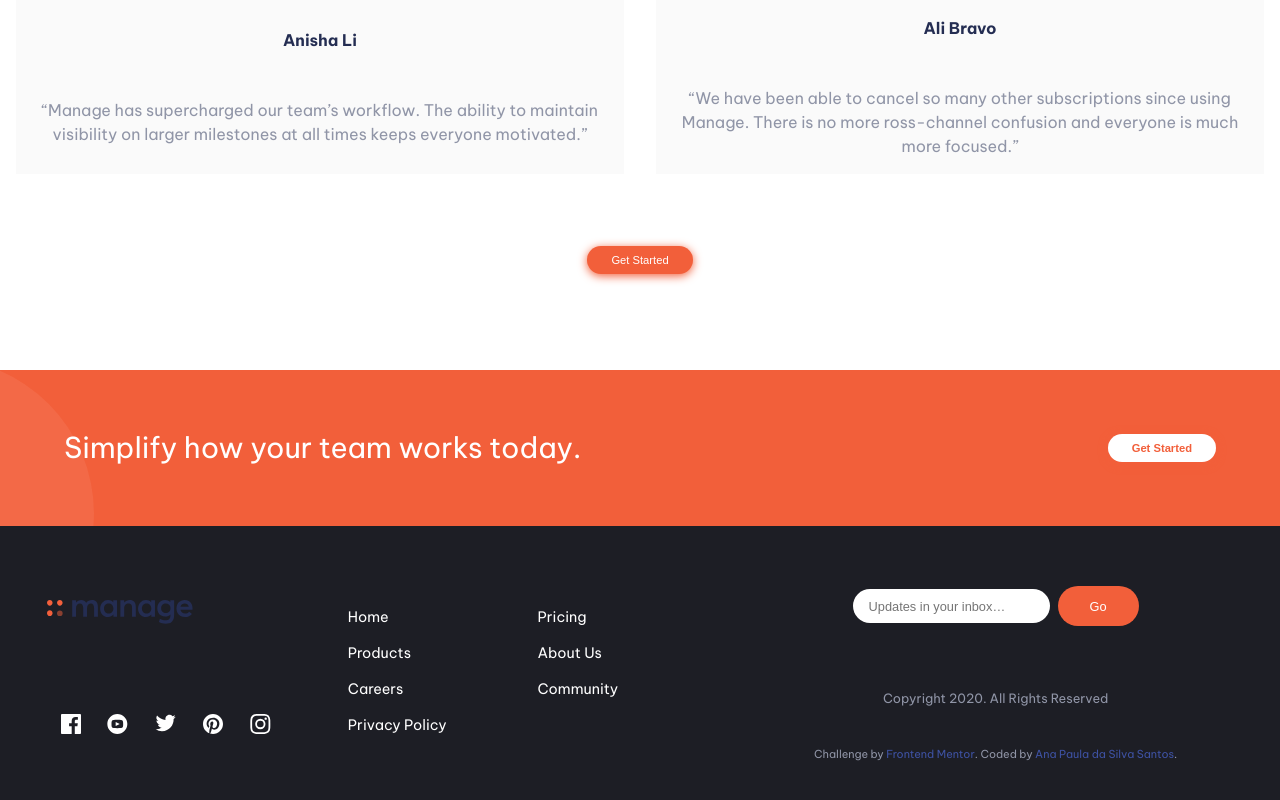
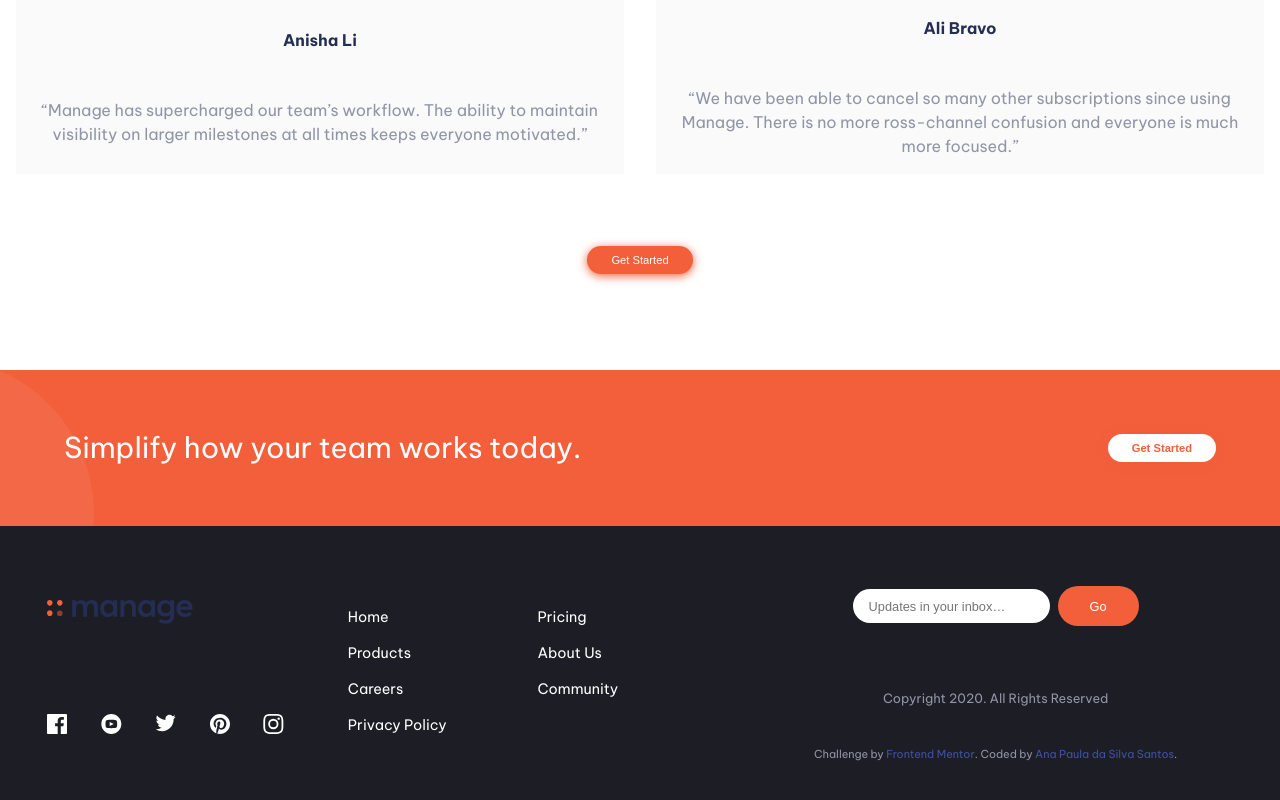
Before and after one commit to santosilva-anapaula/manage-landing-page-master, a plain HTML site: page index.html in a window 1280 px wide. Shown: the part 1420-2220 px from the top of the page. Drawn offline with Linux system fonts and the light colour scheme.

Commit message:
Style: ajuste de posicionamento

```diff
--- a/style.css
+++ b/style.css
@@ -545,6 +545,8 @@ footer {
 
     .social-media {
         grid-area: 3 / 1 / 5 / 2;
+        justify-self: start;
+        justify-content: space-between;
     }
 
     .menu-footer {
```
